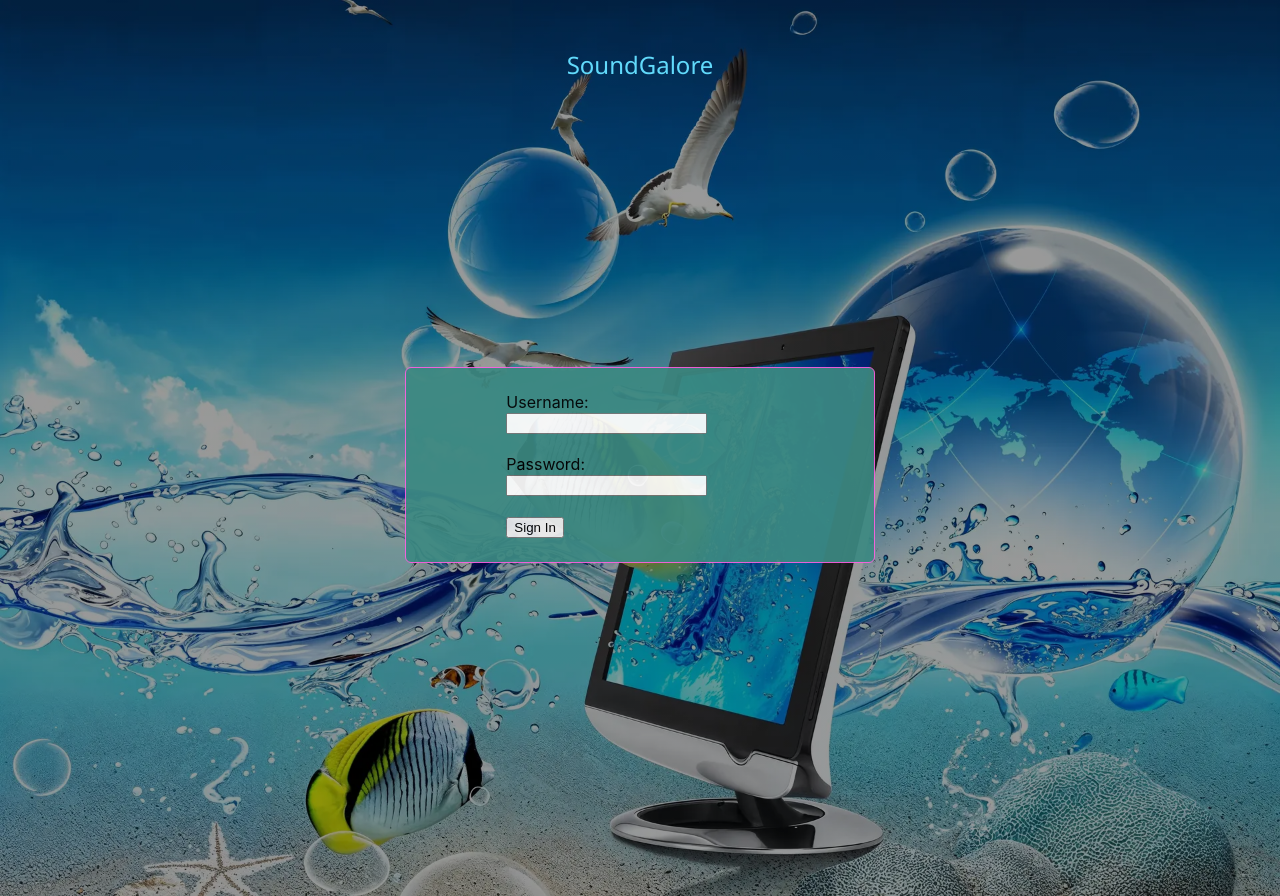
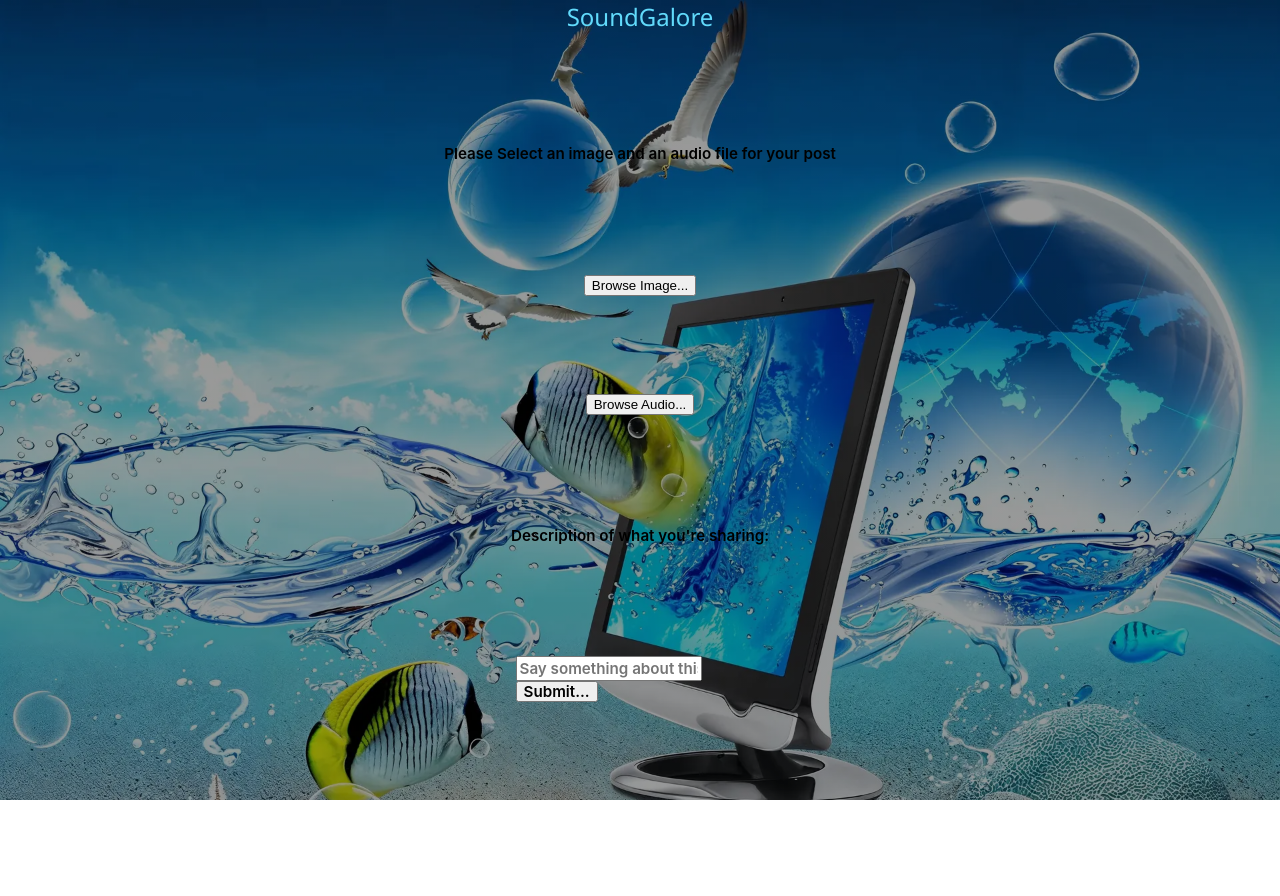
Before and after one commit to rwcunningham/SoundGalore, a React (Create React App) app in the folder client/soundgalore-gen1/: page /newpost in a window 1280 px wide. Before the commit this address led to /. After the commit the page ends 800 px from the top, so only its background shows below. Built offline with nearby package versions, Linux system fonts and the light colour scheme.

Commit message:
fixed the broken link to NewPost, added some simple CSS to NewPost

```diff
--- a/client/soundgalore-gen1/src/App.css
+++ b/client/soundgalore-gen1/src/App.css
@@ -135,3 +135,24 @@ input[type="password"]{
                       var(--ap-accent, #a8acac) 0%,
                       var(--ap-accent-strong, #08adbc) 100%);
   }
+
+  .NewPost{
+    min-height: 100vh;
+    display: grid;
+    place-items: start center;
+    background:
+    linear-gradient(rgba(0,0,0,0.4), rgba(0,0,0,0.4)),
+    url('../public/images/website_images/frutiger-aero-1.webp');
+    background-size: cover;
+    background-position: center;
+    background-repeat: no-repeat;
+  }
+
+  .submit-newpost-button{
+    font: 600 0.95rem/1 -apple-system, BlinkMacSystemFont, "SF Pro Text", "Helvetica Neue", Arial, sans-serif;
+
+  }
+
+  .newpost-description{
+    font: 600 0.95rem/1 -apple-system, BlinkMacSystemFont, "SF Pro Text", "Helvetica Neue", Arial, sans-serif;
+  }
--- a/client/soundgalore-gen1/src/App.js
+++ b/client/soundgalore-gen1/src/App.js
@@ -10,6 +10,7 @@ import logo from './logo.svg';
 import './App.css';
 import Login from './pages/Login';
 import UserFeed from './pages/UserFeed';
+import NewPost from './pages/NewPost';
 import AudioPlayer from './components/AudioPlayer';
 import Header from './components/Header.jsx';
 import {Routes, Route, Navigate} from 'react-router-dom';
@@ -17,13 +18,13 @@ import {Routes, Route, Navigate} from 'react-router-dom';
 
 function App() {
   return(
-    <Routes>
-      <Route path="/" element={<Login />}/>
-      <Route path="/userfeed" element={<UserFeed/>}/>
-      <Route path ="*" element={<Navigate to="/" replace/>}/>
-    </Routes>
+      <Routes>
+        <Route path="/" element={<Login />}/>
+        <Route path="/userfeed" element={<UserFeed/>}/>
+        <Route path="newpost" element={<NewPost/>}/>
+        <Route path ="*" element={<Navigate to="/" replace/>}/>
+      </Routes>
   )
-
 }
 
 export default App;
--- a/client/soundgalore-gen1/src/components/AudioPicker.jsx
+++ b/client/soundgalore-gen1/src/components/AudioPicker.jsx
@@ -19,7 +19,7 @@ export default function AudioPicker({onSelect}){
     return (
         <>
             <div>
-                <button type="button" onClick={triggerPicker}>Browse Audio...</button>
+                <button type="button" onClick={triggerPicker}>Browse Audio... </button>
                 {/*if you send a "click" event to an input element of type "file", the Browser/OS should automatically open the file picker*/}
                 {/*accept= allows you to pattern match the MIME for the file*/}
                 <input type="file" name='audio-input' accept='audio/*' ref={audioInputRef} onChange={handleChange}  hidden />
--- a/client/soundgalore-gen1/src/components/ImagePicker.jsx
+++ b/client/soundgalore-gen1/src/components/ImagePicker.jsx
@@ -18,7 +18,7 @@ export default function ImagePicker({onSelect}){
     return (
         <>
             <div>
-                <button type="button" onClick={triggerPicker}>Browse...</button>
+                <button type="button" onClick={triggerPicker}>Browse Image...</button>
                 {/*if you send a "click" event to an input element, the Browser/OS should automatically open the file picker*/}
                 {/*accept= allows you to pattern match the MIME for the file*/}
                 <input type="file" name='photo-input' accept='image/*' ref={photoInputRef} onChange={handleChange}  hidden />
--- a/client/soundgalore-gen1/src/pages/Login.jsx
+++ b/client/soundgalore-gen1/src/pages/Login.jsx
@@ -52,14 +52,14 @@ export default function Login(){
                     <div className="field">
                         <label htmlFor="username">
                             Username:
-                            <input type="text" name="username" onChange={handleChange} value={credentials.username} required/>
+                            <input type="text" autocomplete="username" id="username" name="username" onChange={handleChange} value={credentials.username} required/>
                         </label>
                     </div>
                         <br/>
                     <div className="field">
                         <label htmlFor="password">
                             Password:
-                            <input type="text" name="password" onChange={handleChange} value={credentials.password} required/>
+                            <input type="password" id="password" name="password" onChange={handleChange} value={credentials.password} required/>
                         </label>
                     </div>
                     <br/>
--- a/client/soundgalore-gen1/src/pages/NewPost.jsx
+++ b/client/soundgalore-gen1/src/pages/NewPost.jsx
@@ -81,15 +81,16 @@ export default function NewPost(){
 
     return (
         <>
-            <main>
-                <h1>Please Select an image and an audio file for your post</h1>
+            <main className="NewPost">
                 <Header/>
+                <p className="newpost-description">Please Select an image and an audio file for your post</p>
                 <ImagePicker onSelect={handleImageSelect}/>
                 <AudioPicker onSelect={handleAudioSelect}/>
-                <h1>Description of what you're sharing:</h1>
+                <p className="newpost-description">Description of what you're sharing:</p>
             <form onSubmit={handleSubmit}>
-                <input type="text" value={description} onChange={(e) => setDescription(e.target.value)} placeholder="Say something about this post..."/>
-                <button type="submit"/>
+                <input type="text" className="newpost-description" value={description} onChange={(e) => setDescription(e.target.value)} placeholder="Say something about this post..."/>
+                <br/>
+                <button className="submit-newpost-button" type="submit">Submit...</button>
             </form>
             </main>
         </>
--- a/client/soundgalore-gen1/src/pages/UserFeed.jsx
+++ b/client/soundgalore-gen1/src/pages/UserFeed.jsx
@@ -1,11 +1,16 @@
 import Header from "../components/Header";
 import AudioPlayer from "../components/AudioPlayer";
+import {Link} from "react-router-dom";
 
 export default function UserFeed(){
     return(
         <div className="UserFeed">
             <Header/>
+            <p>
+                <Link to="/NewPost">Upload a new post here</Link>
+            </p>
             <AudioPlayer/>
+
         </div>
     );
 }
```
